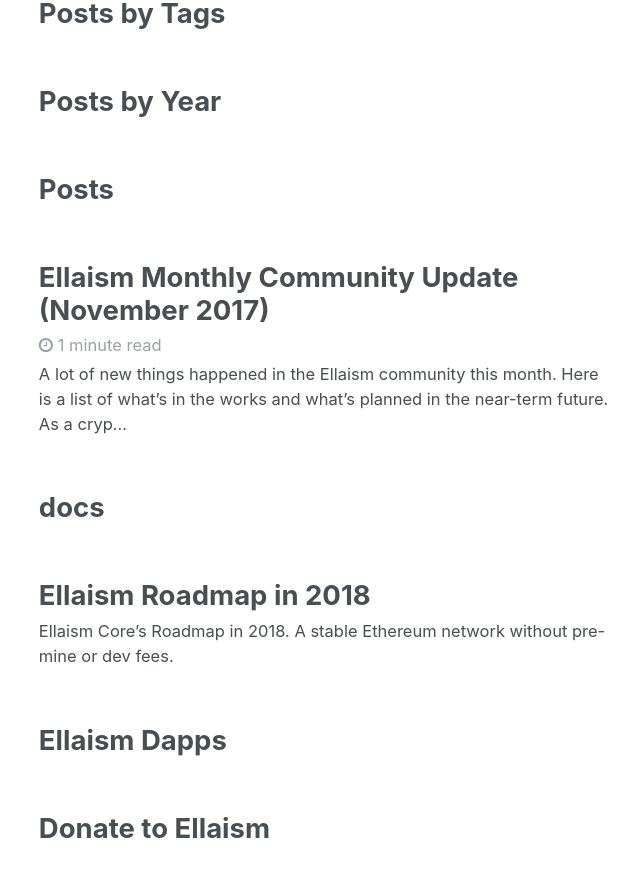
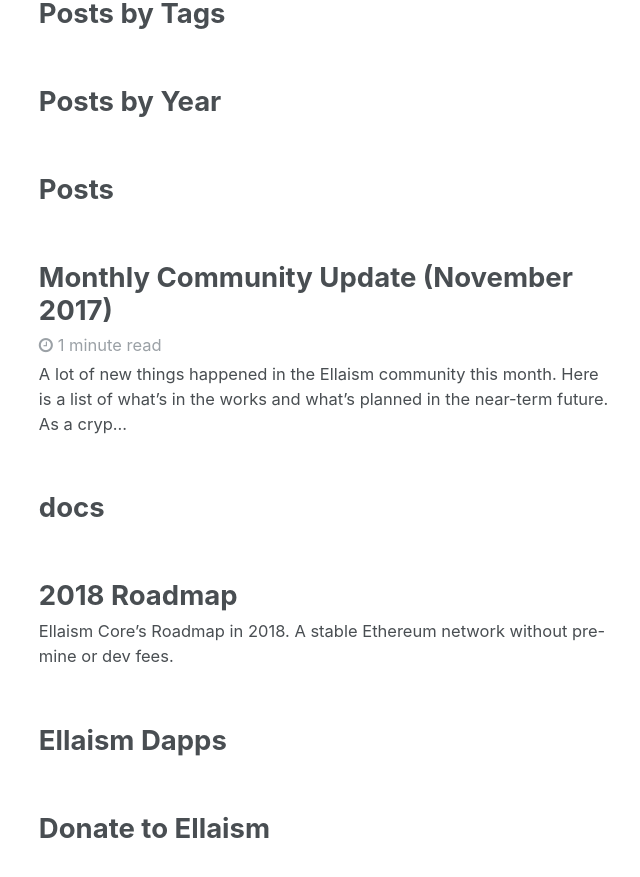
Before and after one commit to ellaism/ellaism.org, a Jekyll site: the page built from _pages/sitemap.md, in a window 1280 px wide and 900 px high, scrolled down 1286 px. Shown: the top 877 px of the window, without its empty margins (245-885 px from the left). Built offline with Jekyll 4.4.1, drawn with Linux system fonts in a browser that asks for light colours.

Commit message:
Shorten page titles

```diff
--- a/_docs/2018-roadmap.md
+++ b/_docs/2018-roadmap.md
@@ -1,6 +1,6 @@
 ---
 permalink: /roadmap/
-title: Ellaism Roadmap in 2018
+title: 2018 Roadmap
 modified: 2017-11-21
 excerpt: Ellaism Core's Roadmap in 2018. A stable Ethereum network without pre-mine or dev fees.
 redirect_from:
--- a/_posts/2017-11-30-monthly-update-nov-2017.md
+++ b/_posts/2017-11-30-monthly-update-nov-2017.md
@@ -1,5 +1,5 @@
 ---
-title: "Ellaism Monthly Community Update (November 2017)"
+title: "Monthly Community Update (November 2017)"
 categories:
   - monthly-update
 ---
```
